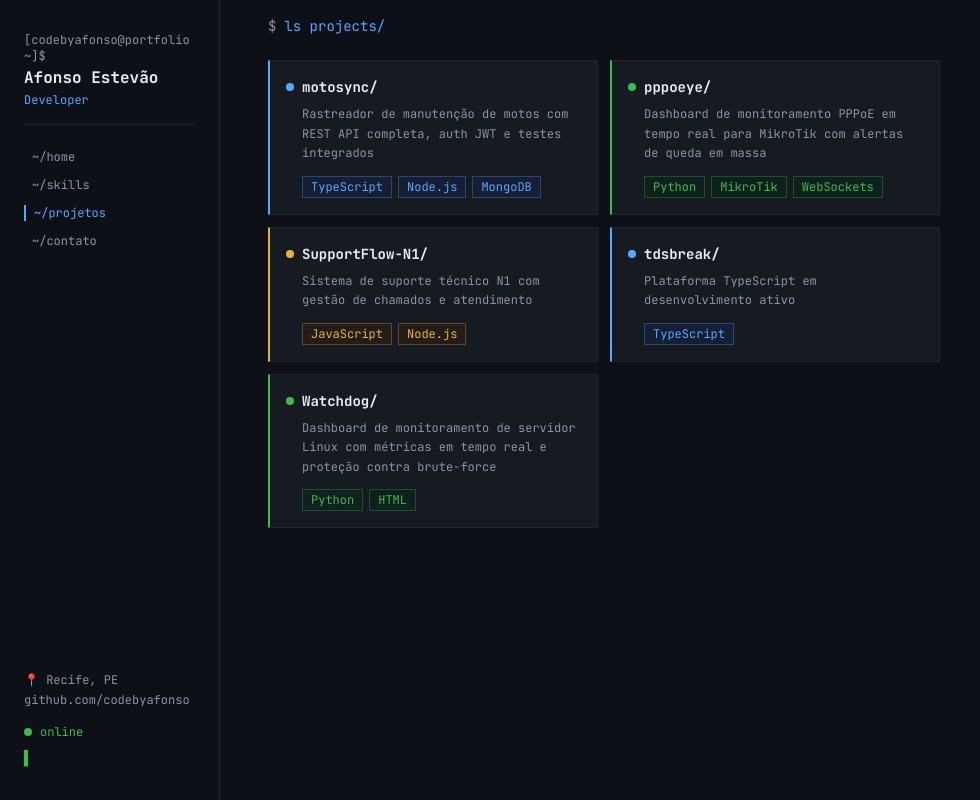
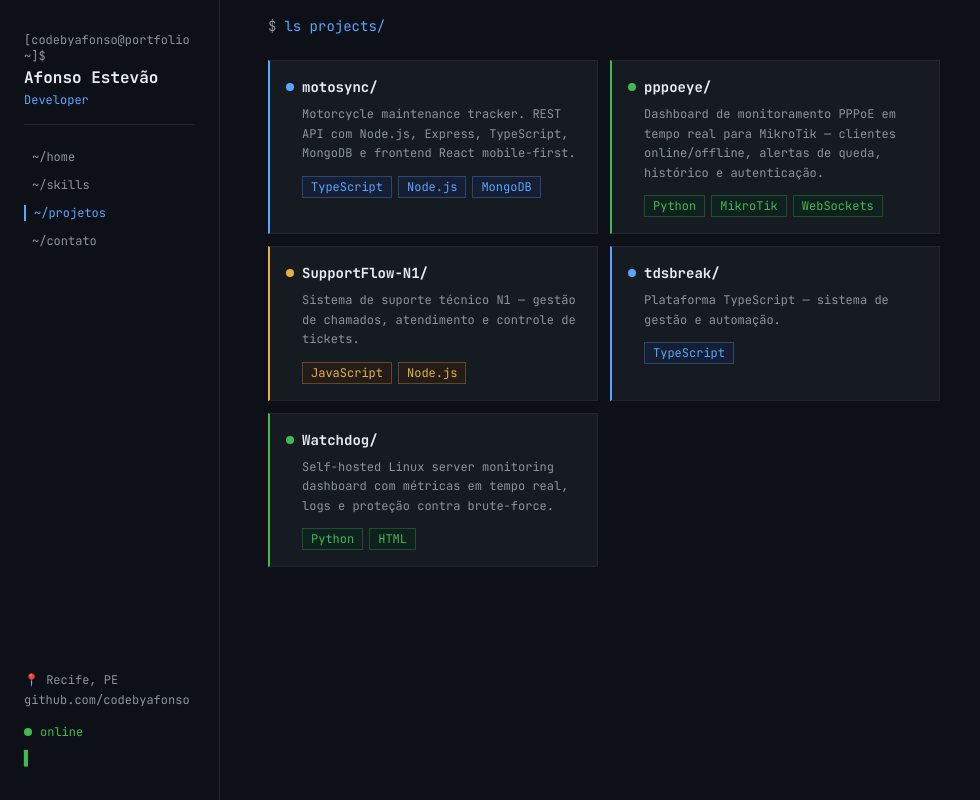
Before and after one commit to codebyafonso/portfolio, a React (Vite) app: page /portfolio/projects in a window 1280 px wide. Shown: the whole page, without its empty margins (0-980 px from the left). Built offline with nearby package versions, Linux system fonts and the light colour scheme.

Commit message:
fix: sync project descriptions with GitHub repos

```diff
--- a/src/data/projects.ts
+++ b/src/data/projects.ts
@@ -13,7 +13,7 @@ export const projects: Project[] = [
   {
     slug: 'motosync',
     title: 'motosync/',
-    description: 'Rastreador de manutenção de motos com REST API completa, auth JWT e testes integrados',
+    description: 'Motorcycle maintenance tracker. REST API com Node.js, Express, TypeScript, MongoDB e frontend React mobile-first.',
     stack: ['TypeScript', 'Node.js', 'MongoDB'],
     language: 'typescript',
     githubUrl: 'https://github.com/codebyafonso/motosync',
@@ -21,7 +21,7 @@ export const projects: Project[] = [
   {
     slug: 'pppoeye',
     title: 'pppoeye/',
-    description: 'Dashboard de monitoramento PPPoE em tempo real para MikroTik com alertas de queda em massa',
+    description: 'Dashboard de monitoramento PPPoE em tempo real para MikroTik — clientes online/offline, alertas de queda, histórico e autenticação.',
     stack: ['Python', 'MikroTik', 'WebSockets'],
     language: 'python',
     githubUrl: 'https://github.com/codebyafonso/PPPoEye---AfnProject',
@@ -29,7 +29,7 @@ export const projects: Project[] = [
   {
     slug: 'supportflow',
     title: 'SupportFlow-N1/',
-    description: 'Sistema de suporte técnico N1 com gestão de chamados e atendimento',
+    description: 'Sistema de suporte técnico N1 — gestão de chamados, atendimento e controle de tickets.',
     stack: ['JavaScript', 'Node.js'],
     language: 'javascript',
     githubUrl: 'https://github.com/codebyafonso/SupportFlow---N1',
@@ -37,7 +37,7 @@ export const projects: Project[] = [
   {
     slug: 'tdsbreak',
     title: 'tdsbreak/',
-    description: 'Plataforma TypeScript em desenvolvimento ativo',
+    description: 'Plataforma TypeScript — sistema de gestão e automação.',
     stack: ['TypeScript'],
     language: 'typescript',
     githubUrl: 'https://github.com/codebyafonso/tdsbreak',
@@ -45,7 +45,7 @@ export const projects: Project[] = [
   {
     slug: 'watchdog',
     title: 'Watchdog/',
-    description: 'Dashboard de monitoramento de servidor Linux com métricas em tempo real e proteção contra brute-force',
+    description: 'Self-hosted Linux server monitoring dashboard com métricas em tempo real, logs e proteção contra brute-force.',
     stack: ['Python', 'HTML'],
     language: 'python',
     githubUrl: 'https://github.com/codebyafonso/Watchdog',
```
